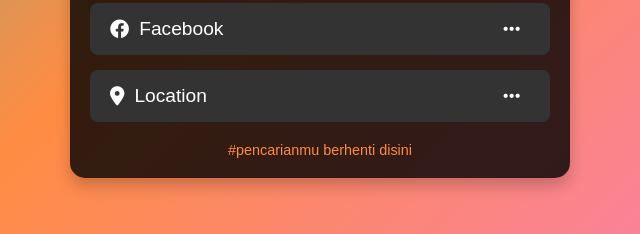
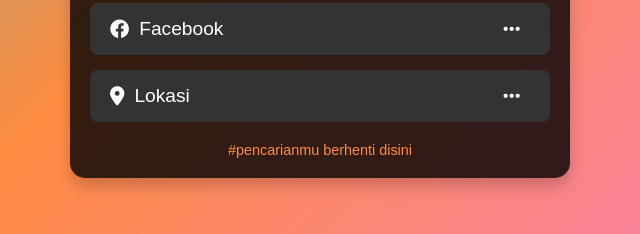
Before and after one commit to ancilong/web-personal, a plain HTML site: page index.html in a window 1280 px wide. Shown: the part 563-797 px from the top of the page, 320-960 px from the left. Drawn offline with Linux system fonts and the light colour scheme.

Commit message:
Update index.html

```diff
--- a/index.html
+++ b/index.html
@@ -139,9 +139,10 @@
         <i class="fas fa-ellipsis-h"></i>
       </a>
       <!-- <a href="https://www.google.com/maps?q=-6.200000,106.816666" target="_blank"> -->
-        <a href="https://maps.app.goo.gl./FYvqwTAngTj51C7AA" target="_blank">
+        <!-- <a href="https://maps.app.goo.gl/n7X4HfZ3Kfw6s5X29" target="_blank"> -->
+      <a href="https://www.google.com/maps?q=-3.802287,119.6517908" target="_blank">
         <i class="fas fa-map-marker-alt"></i>
-        <span>Location</span>
+        <span>Lokasi</span>
         <i class="fas fa-ellipsis-h"></i>
       </a>
     </div>
```
